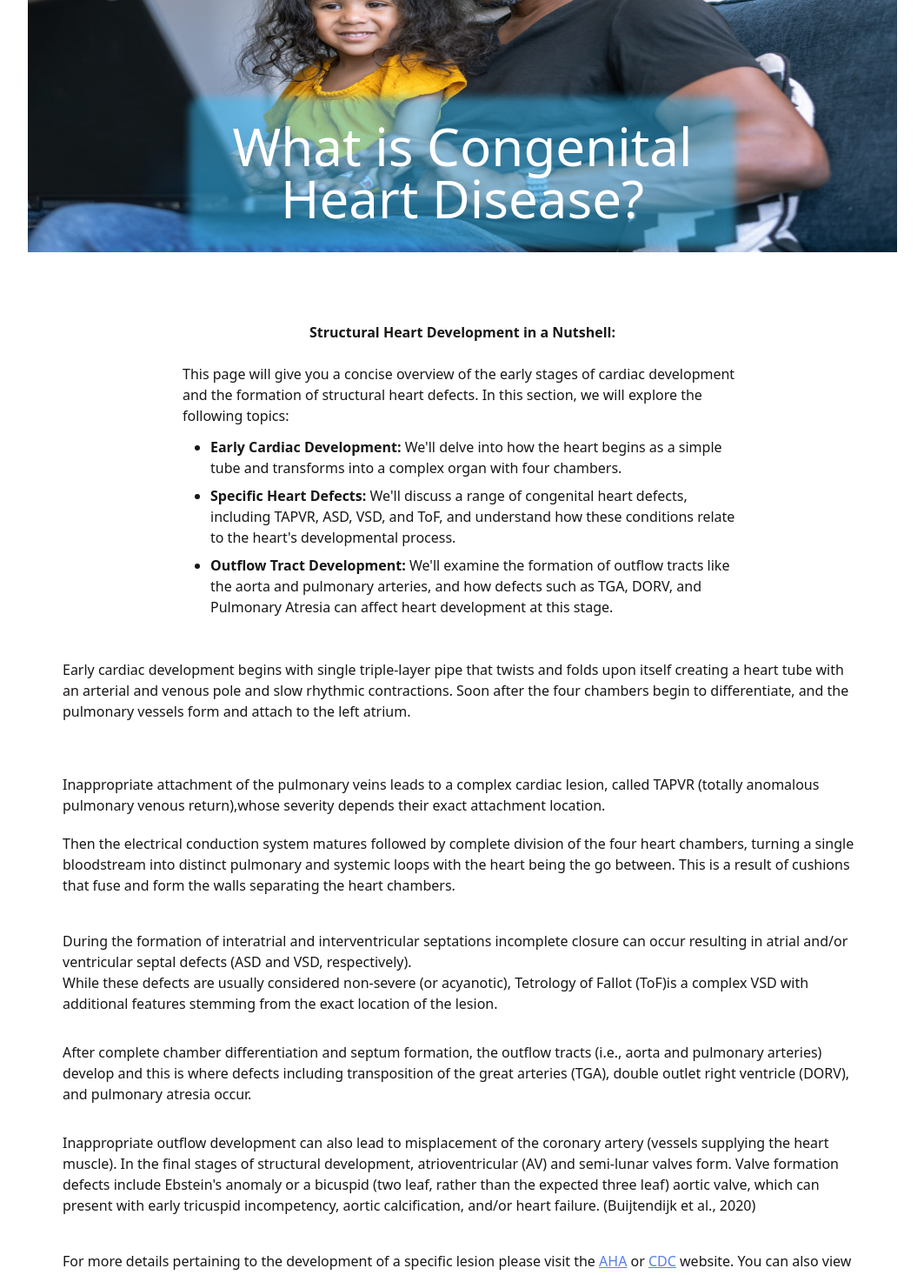
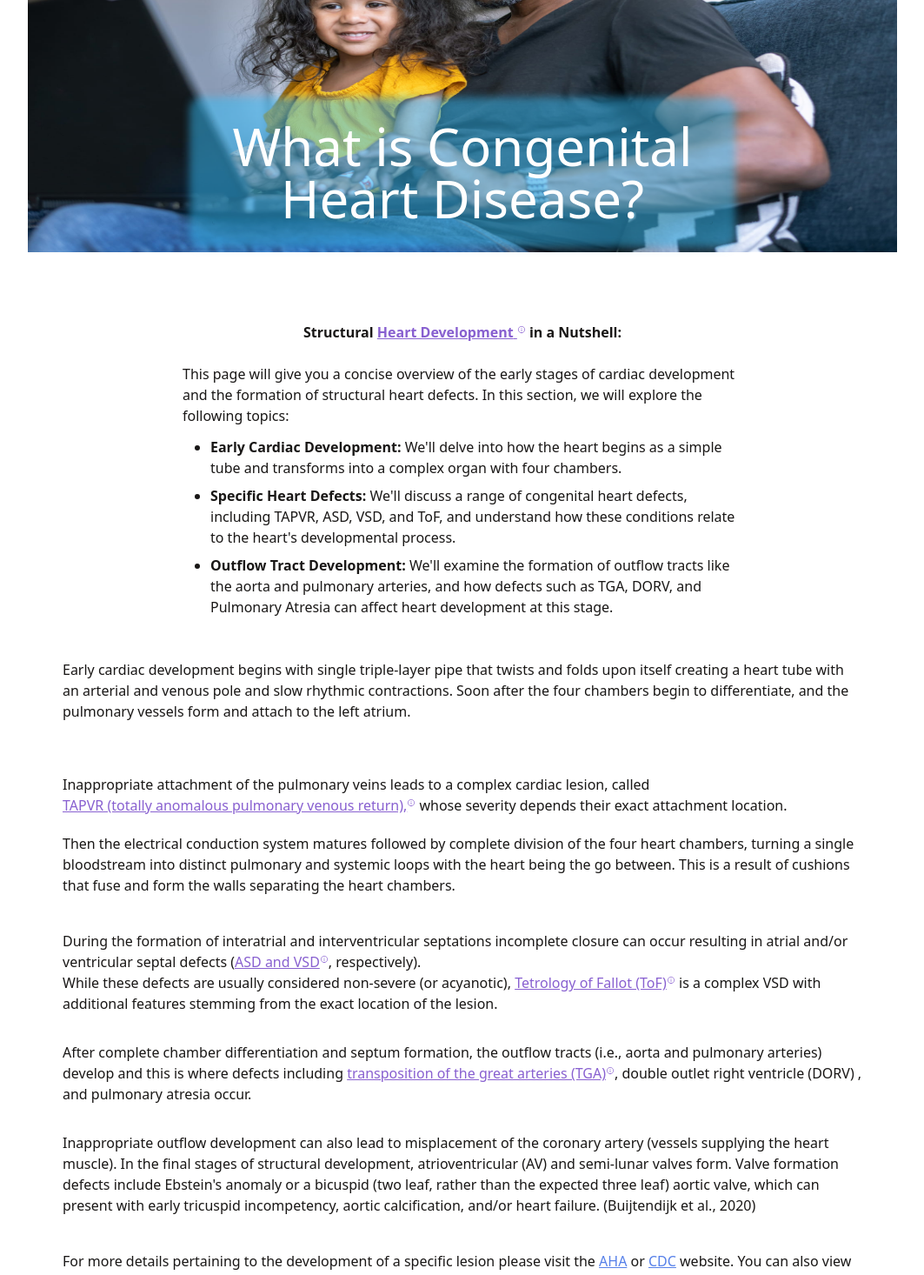
Before and after one commit to mhyneman8/heart-connected, a Next.js app: page /learn in a window 1280 px wide. Shown: the part 270-1736 px from the top of the page at 87% size, without its empty margins (108-1171 px from the left). Built offline with nearby package versions, Linux system fonts and the light colour scheme.

Commit message:
Tooltip style and add icon

```diff
--- a/components/Tooltip.tsx
+++ b/components/Tooltip.tsx
@@ -1,6 +1,7 @@
 import React from 'react';
 import styles from './styles.module.css';
 import Image from 'next/image';
+import info from '../assets/info.svg';
 
 type Props = {
 	text: string;
@@ -8,34 +9,47 @@ type Props = {
 	imgAlt: string;
 	image2?: string;
 	img2Alt?: string;
+	text2?: string;
 	children: any;
 };
 
 function Tooltip(props: Props) {
-	const { text, image, image2, imgAlt, img2Alt, children } = props;
+	const { text, image, image2, imgAlt, img2Alt, children, text2 } = props;
 	return (
 		<div className={styles.tooltip}>
 			<span className='underline text-purple hover:text-indigo'>
 				{children}
+				<Image
+					src={info}
+					width={10}
+					height={10}
+					alt=''
+					className='inline mt-[-10px]'
+				/>
 			</span>
 			<span className={styles.tooltiptext}>
 				{' '}
+				<div className='text-center mb-5'>
 					<Image
 						src={image}
-					width={100}
-					height={100}
+						width={200}
+						height={200}
 						alt={imgAlt}
-					className=''
+						className='m-auto'
 					/>
+				</div>
 				<span>{text}</span>
 				{image2 && img2Alt && (
+					<>
 						<Image
 							src={image2}
-						width={150}
-						height={150}
+							width={250}
+							height={250}
 							alt={img2Alt}
 							className=''
 						/>
+						<span>{text2}</span>
+					</>
 				)}
 			</span>
 		</div>
--- a/components/styles.module.css
+++ b/components/styles.module.css
@@ -23,6 +23,12 @@
 	transition: opacity 0.3s;
 }
 
+@media (max-width: 600px) {
+	.tooltip .tooltiptext {
+		left: -27px;
+	}
+}
+
 .tooltip:hover {
 	cursor: pointer;
 }
--- a/pages/learn.tsx
+++ b/pages/learn.tsx
@@ -6,6 +6,7 @@ import overview from '../content/learnOverview';
 import Tooltip from '../components/Tooltip';
 import VideoModal from '@/components/VideoModal';
 import { useState } from 'react';
+import info from '../assets/info.svg';
 
 export default function Learn() {
 	const [showVideo, setShowVideo] = useState(false);
@@ -27,12 +28,13 @@ export default function Learn() {
 			<div className='body text-black px-10'>
 				<h3 className='font-bold mb-6 text-center'>
 					Structural{' '}
-					{/* <Tooltip
+					<Tooltip
 						image='/heartpics/Normal.jpg'
 						imgAlt=''
 						text='The anatomical heart consists of four chambers. The upper chambers, or atria, which receive blood from the body and lungs; and the lower chambers, or ventricles, which send blood to the body and the lungs. The heart functions as the pump and connection between these two different systems to obtain oxygen from the lungs and deliver it to all the other organs, like the brain, stomach, kidneys, and more. In normal anatomy, the right atrium receives blood from the body and directs it to the right ventricle which sends blood via the pulmonary arteries to the lungs for oxygenation. The left atrium receives oxygen-rich blood, directing it to the left ventricle which sends the blood via the aorta to the rest of the body.'
-					> */}
-					Heart Development {/* </Tooltip>{' '} */}
+					>
+						Heart Development{' '}
+					</Tooltip>{' '}
 					in a Nutshell:
 				</h3>
 				<div className='flex-col justify-center flex max-w-[70%] mx-auto'>
@@ -56,31 +58,17 @@ export default function Learn() {
 						heart tube with an arterial and venous pole and slow rhythmic contractions. Soon after the four chambers
 						begin to differentiate, and the pulmonary vessels form and attach to the left atrium.
 					</p>
-					{/* <Image
-						src='https://www.mechanobio.info/wp-content/uploads/2017/06/stages-of-cardiac-development.jpg'
-						width={150}
-						height={150}
-						alt='Stages of heart development'
-						className=''
-					/> */}
 				</div>
 				<div className='py-5'>
-					{/* <Image
-						src='https://upload.wikimedia.org/wikipedia/commons/thumb/a/a0/Tapv-575px.jpg/300px-Tapv-575px.jpg'
-						width={250}
-						height={150}
-						alt='TAPVR'
-						className=''
-					/> */}
 					<p className='my-auto'>
 						Inappropriate attachment of the pulmonary veins leads to a complex cardiac lesion, called{' '}
-						{/* <Tooltip
+						<Tooltip
 							text='Totally anomalous pulmonary venous return (TAPVR) is a lesion that results from inappropriate placement of the pulmonary veins (vessels returning blood to the left atrium). The severity of this defect depends on the attachment of the veins, as they can fuse to the vena cava (the large vein returning blood to the right atrium), either above or below the heart, or to a different chamber of the heart itself.'
 							image='/heartpics/TAPVR.jpg'
 							imgAlt=''
-						> */}
-						TAPVR (totally anomalous pulmonary venous return),
-						{/* </Tooltip>{' '} */}
+						>
+							TAPVR (totally anomalous pulmonary venous return),
+						</Tooltip>{' '}
 						whose severity depends their exact attachment location.
 					</p>
 				</div>
@@ -92,58 +80,42 @@ export default function Learn() {
 				<p className='mt-10'>
 					During the formation of interatrial and interventricular septations incomplete closure can occur resulting in
 					atrial and/or ventricular septal defects (
-					{/* <Tooltip
+					<Tooltip
 						text='Septal, or wall, defects can form between either the atria (ASD) or the ventricles (VSD). These lesions, if isolated, are generally less severe, but still result in shunting (misdirected blood flow).'
 						image='/heartpics/ASD.jpg'
 						imgAlt=''
 						image2='/heartpics/VSD.jpg'
 						img2Alt=''
-					> */}
-					ASD and VSD
-					{/* </Tooltip> */}, respectively).
+					>
+						ASD and VSD
+					</Tooltip>
+					, respectively).
 				</p>
-				{/* <Image
-					src='https://www.tourmyindia.com/medical-tourism/uploads/procedure/images/37f154c6feba39ae9fab3f31f5923c8f.jpg'
-					width={550}
-					height={150}
-					alt='atrial and ventricular septal defects'
-					className='m-auto py-10'
-				/> */}
 				<p className=''>
 					While these defects are usually considered non-severe (or acyanotic),{' '}
-					{/* <Tooltip
+					<Tooltip
 						image='/heartpics/TOF.jpg'
 						imgAlt=''
 						text='Tetralogy of Fallot is a lesion that, while complex with 4 identifiable features, can simply be thought of as  a ventricular septal defect which formed from a ventricular septum that pushed into the right ventricle. This inappropriate placement leads to the other 3 distinguishing features. It pushes the aorta into the right ventricle causing pulmonary artery stenosis (narrowing) and straining the right ventricle resulting in hypertrophy (enlargement)'
-					> */}
-					Tetrology of Fallot (ToF)
-					{/* </Tooltip>{' '} */}
+					>
+						Tetrology of Fallot (ToF)
+					</Tooltip>{' '}
 					is a complex VSD with additional features stemming from the exact location of the lesion.
 				</p>
-				{/* <Image
-					src='https://upload.wikimedia.org/wikipedia/commons/thumb/e/e6/Tetralogy_of_Fallot.svg/1200px-Tetralogy_of_Fallot.svg.png'
-					width={450}
-					height={150}
-					alt='Tetrology of Fallot'
-					className='m-auto py-10'
-				/> */}
 				<p className='mt-8'>
 					After complete chamber differentiation and septum formation, the outflow tracts (i.e., aorta and pulmonary
 					arteries) develop and this is where defects including{' '}
-					{/* <Tooltip
+					<Tooltip
 						image='/heartpics/TGA.jpg'
 						imgAlt=''
 						text='Transposition of the great arteries is a severe lesion that occurs when the aorta (leads to body) and the pulmonary artery (leads to lungs) are attached to the wrong ventricle.This means the body and the lungs circulations are separated from each other and oxygen-rich blood cannot reach other organs. There are other types of TGA, which sees the ventricles transposed while the arteries are in appropriate placement, and while this sounds better it can lead to its own host of issues.'
-					> */}
-					transposition of the great arteries (TGA)
-					{/* </Tooltip> */},{' '}
-					{/* <Tooltip
-						image='/heartpics/DORV.jpg'
-						imgAlt=''
-						text='Double outlet right ventricle (DORV) is a condition where both the pulmonary arteries and aorta are connected to the right ventricle. This can occur with under-development of the left ventricle, inappropriate alignment of the interventricular wall, or a reduced pulmonary artery size.'
-					> */}
-					double outlet right ventricle (DORV)
-					{/* </Tooltip> */}, and pulmonary atresia occur.
+						image2='/heartpics/DORV.jpg'
+						img2Alt=''
+						text2='Double outlet right ventricle (DORV) is a condition where both the pulmonary arteries and aorta are connected to the right ventricle. This can occur with under-development of the left ventricle, inappropriate alignment of the interventricular wall, or a reduced pulmonary artery size.'
+					>
+						transposition of the great arteries (TGA)
+					</Tooltip>
+					, double outlet right ventricle (DORV) , and pulmonary atresia occur.
 				</p>
 
 				<p className='mt-8'>
```
Also changed, not shown: assets/info.svg (added). Lines whose indentation alone changed are shown as unchanged.
